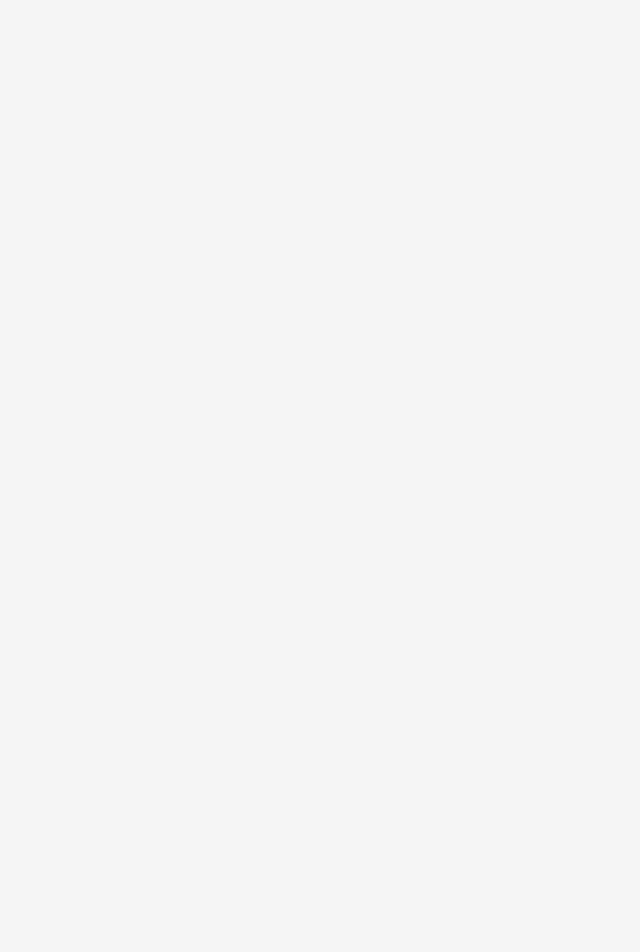
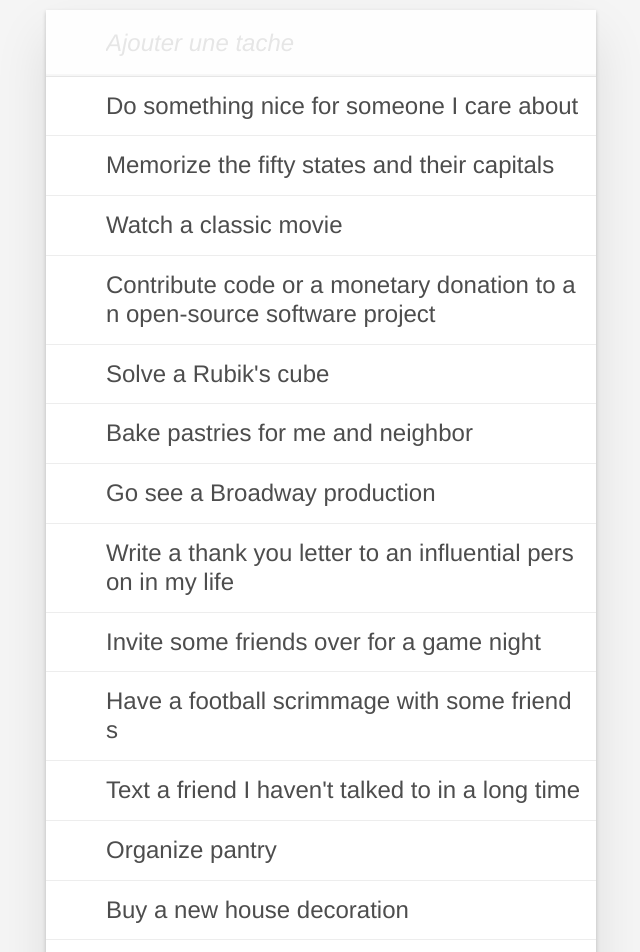
Before and after one commit to NdekoCode/Vuejs-todo-list, a Vue app: page / in a window 1280 px wide. Shown: the part 120-1072 px from the top of the page, without its empty margins (319-959 px from the left). Before the commit the page ends 800 px from the top, so only its background shows below. Built offline with nearby package versions, Linux system fonts and the light colour scheme.

Commit message:
feat: add todos

```diff
--- a/src/components/Todos.vue
+++ b/src/components/Todos.vue
@@ -1,8 +1,23 @@
 <template>
-  <section>
-    <header>
-      <h1>Todos</h1>
-    </header>
+  <section class="todoapp">
+    <form class="header" @submit.prevent="addTodo">
+      <h1 class="">Todos</h1>
+      <input
+        v-model="newTodo"
+        type="text"
+        class="new-todo"
+        placeholder="Ajouter une tache"
+      />
+    </form>
+    <div class="main">
+      <ul class="todo-list">
+        <li class="todo" v-for="(todo, index) in todos" :key="index">
+          <div class="view">
+            <label for="">{{ todo.name }}</label>
+          </div>
+        </li>
+      </ul>
+    </div>
   </section>
 </template>
 
@@ -12,5 +27,82 @@ export default {
   props: {
     msg: String,
   },
+  methods: {
+    addTodo() {
+      if (this.newTodo.length > 2) {
+        this.todos = [{ name: this.newTodo, completed: false }, ...this.todos];
+        this.newTodo = "";
+      } else {
+        alert("Entrer une tache correcte");
+      }
+    },
+  },
+  data() {
+    return {
+      newTodo: "",
+      todos: [
+        {
+          name: "Do something nice for someone I care about",
+          completed: true,
+        },
+        {
+          name: "Memorize the fifty states and their capitals",
+          completed: false,
+        },
+        {
+          name: "Watch a classic movie",
+          completed: false,
+        },
+        {
+          name: "Contribute code or a monetary donation to an open-source software project",
+          completed: false,
+        },
+        {
+          name: "Solve a Rubik's cube",
+          completed: false,
+        },
+        {
+          name: "Bake pastries for me and neighbor",
+          completed: false,
+        },
+        {
+          name: "Go see a Broadway production",
+          completed: false,
+        },
+        {
+          name: "Write a thank you letter to an influential person in my life",
+          completed: true,
+        },
+        {
+          name: "Invite some friends over for a game night",
+          completed: false,
+        },
+        {
+          name: "Have a football scrimmage with some friends",
+          completed: false,
+        },
+        {
+          name: "Text a friend I haven't talked to in a long time",
+          completed: false,
+        },
+        {
+          name: "Organize pantry",
+          completed: true,
+        },
+        {
+          name: "Buy a new house decoration",
+          completed: false,
+        },
+        {
+          name: "Plan a vacation I've always wanted to take",
+          completed: false,
+        },
+        {
+          name: "Clean out car",
+          completed: false,
+        },
+      ],
+    };
+  },
 };
 </script>
```
Also changed, not shown: package.json (+1 -10 lines).
